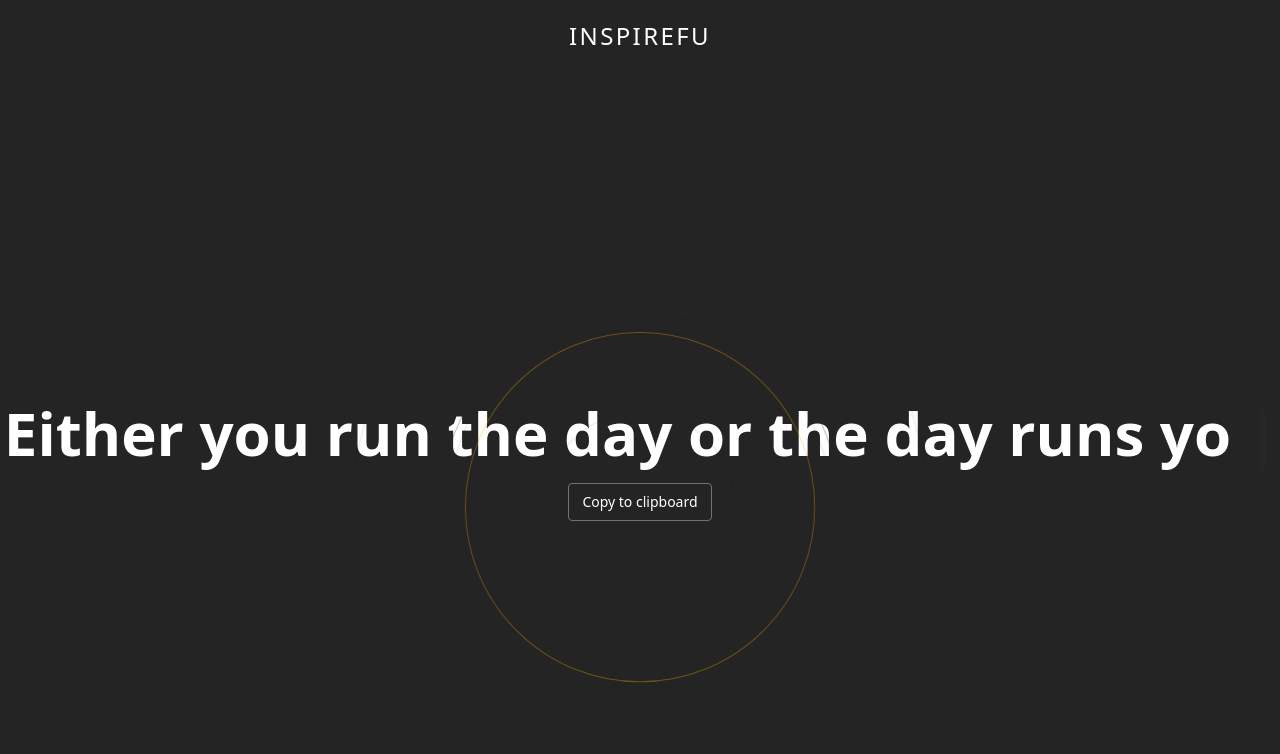
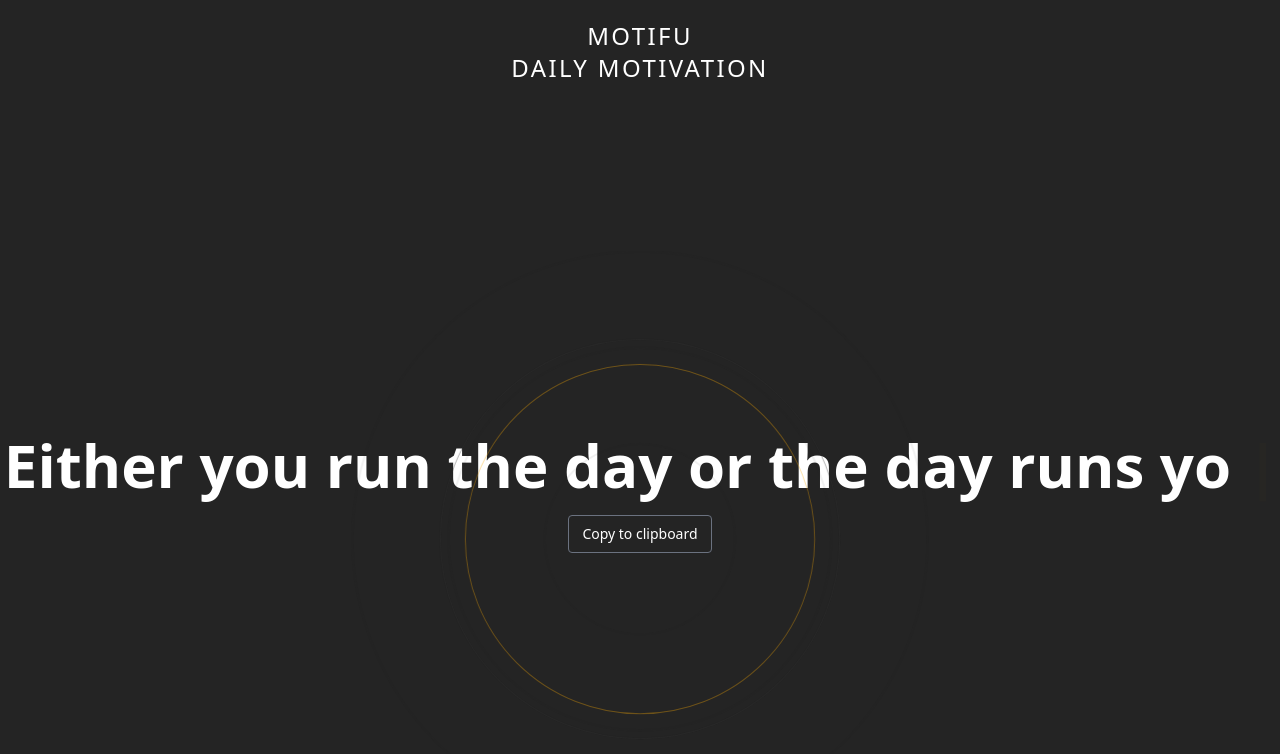
Before and after one commit to tderuvo/inspirefu, a Next.js app: page / in a window 1280 px wide. Shown: the top 754 px of the page. Built offline with nearby package versions, Linux system fonts and the light colour scheme.

Commit message:
changed to motifu

```diff
--- a/components/Header.tsx
+++ b/components/Header.tsx
@@ -7,7 +7,8 @@ export default function Header({}: Props) {
   return (
     <header className="uppercase  py-5 text-center text-white max-w-7xl text-2xl tracking-widest">
       <div>
-        <h1>InspireFu</h1>
+        <h1>Motifu</h1>
+        <p>Daily motivation</p>
       </div>
     </header>
   );
```
